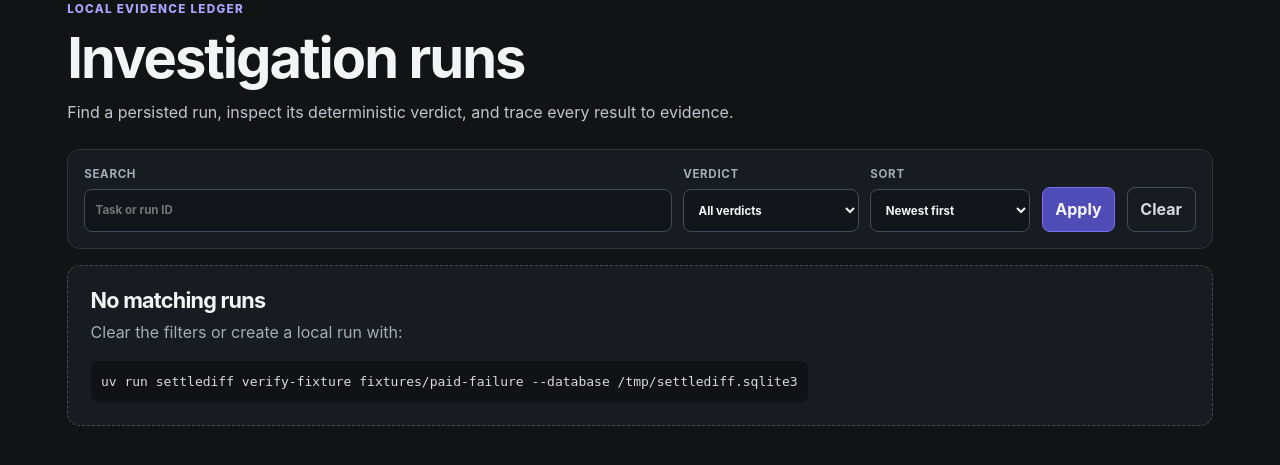
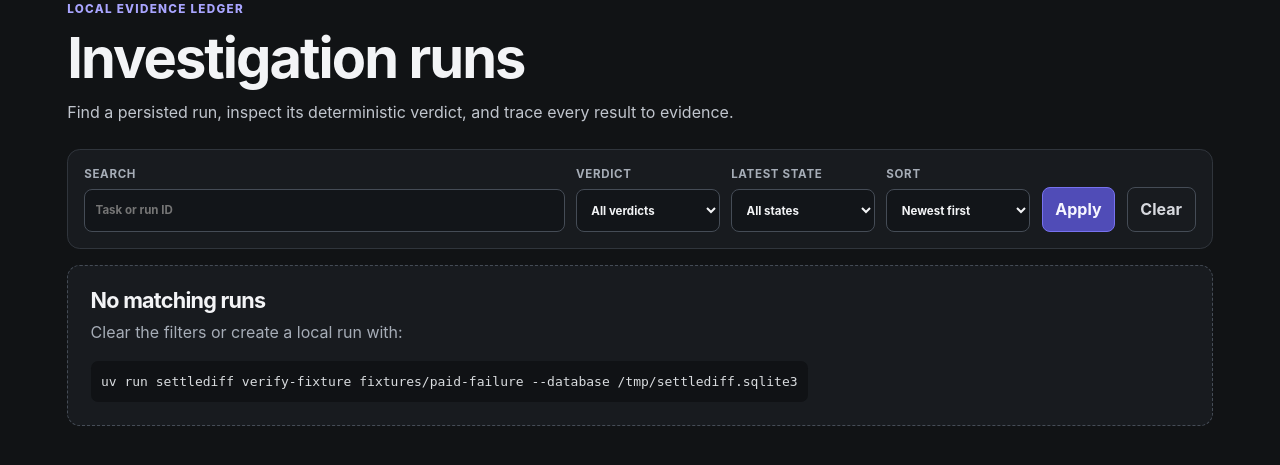
Before and after one commit to ibrahim1023/SettleDiff, a Python web app: template src/settlediff/ui/templates/runs.html in a window 1280 px wide. Shown: the part 91-556 px from the top of the page. Run offline with Jinja, Linux system fonts and the light colour scheme; the template is opened without the code that fills it, so the values that code supplies are empty.

Commit message:
feat: filter persisted runs by latest state
Add bookmarkable latest-state filtering and keep the evidence field column visible on wide comparisons without changing persisted findings.

Generated with [Devin](https://devin.ai)

Co-Authored-By: Devin <158243242+devin-ai-integration[bot]@users.noreply.github.com>

```diff
--- a/src/settlediff/api/app.py
+++ b/src/settlediff/api/app.py
@@ -63,6 +63,7 @@ def create_app(repository: SQLiteReportRepository) -> FastAPI:
     def runs(
         q: str | None = None,
         verdict: Verdict | None = None,
+        state: str | None = None,
         sort: Literal["newest", "oldest", "verdict"] = "newest",
     ) -> str:
         reports = list(repository.list())
@@ -91,12 +92,17 @@ def create_app(repository: SQLiteReportRepository) -> FastAPI:
             }
             for report in reports
         )
+        selected_state = state or ""
+        if selected_state:
+            items = tuple(item for item in items if item["latest_state"] == selected_state)
         return templates.get_template("runs.html").render(
             items=items,
             query=query,
             selected_verdict=verdict.value if verdict is not None else "",
+            selected_state=selected_state,
             selected_sort=sort,
             verdicts=tuple(Verdict),
+            states=("no timeline", *(run_state.value for run_state in RunState)),
         )
 
     app.get("/runs", response_class=HTMLResponse)(runs)
--- a/src/settlediff/ui/static/settlediff.css
+++ b/src/settlediff/ui/static/settlediff.css
@@ -38,7 +38,7 @@ a:focus-visible, button:focus-visible, input:focus-visible, select:focus-visible
 .eyebrow { margin-bottom: .55rem; color: var(--accent); font-size: .73rem; font-weight: 800; letter-spacing: .11em; text-transform: uppercase; }
 .breadcrumb { display: flex; gap: .5rem; align-items: center; margin-bottom: 1.25rem; color: var(--muted); font-size: .8rem; font-family: ui-monospace, SFMono-Regular, monospace; }
 .breadcrumb a { color: #ceccff; text-underline-offset: .25rem; }
-.run-filters { display: grid; grid-template-columns: minmax(15rem, 1fr) minmax(11rem, auto) minmax(10rem, auto) auto auto; gap: .7rem; align-items: end; margin-bottom: 1rem; padding: 1rem; border: 1px solid var(--border); border-radius: .8rem; background: var(--surface); }
+.run-filters { display: grid; grid-template-columns: minmax(13rem, 1fr) repeat(3, minmax(9rem, auto)) auto auto; gap: .7rem; align-items: end; margin-bottom: 1rem; padding: 1rem; border: 1px solid var(--border); border-radius: .8rem; background: var(--surface); }
 .run-filters label { display: grid; gap: .35rem; color: var(--muted); font-size: .72rem; font-weight: 750; letter-spacing: .06em; text-transform: uppercase; }
 .run-filters input, .run-filters select { min-height: 2.65rem; width: 100%; border: 1px solid var(--border-strong); border-radius: .5rem; padding: .55rem .65rem; color: var(--text); background: #121519; font: inherit; }
 .run-filters button, .clear-filters, .secondary-action { display: inline-flex; min-height: 2.65rem; align-items: center; justify-content: center; border-radius: .5rem; padding: .55rem .8rem; font: inherit; font-weight: 750; text-decoration: none; }
@@ -138,6 +138,10 @@ tr:last-child > * { border-bottom: 0; }
 .artifact-actions button { min-height: 2rem; border: 1px solid var(--border-strong); border-radius: .45rem; padding: .3rem .55rem; color: #d6d3ff; background: transparent; cursor: pointer; font: .72rem ui-monospace, SFMono-Regular, monospace; }
 .artifact-json { max-height: 30rem; margin: .7rem .9rem .9rem; padding: .9rem; overflow: auto; border: 1px solid var(--border); border-radius: .55rem; background: #101215; color: #dce1e6; font: .74rem/1.55 ui-monospace, SFMono-Regular, monospace; white-space: pre; }
 .artifact-json.wrap-json { white-space: pre-wrap; }
+@media (min-width: 38.01rem) {
+  .evidence-table thead th:first-child, .evidence-table tbody th { position: sticky; left: 0; z-index: 1; background: #15181c; }
+  .evidence-table thead th:first-child { z-index: 2; }
+}
 @media (max-width: 52rem) {
   .run-filters { grid-template-columns: 1fr 1fr; }
   .search-field { grid-column: 1 / -1; }
--- a/src/settlediff/ui/templates/runs.html
+++ b/src/settlediff/ui/templates/runs.html
@@ -17,6 +17,15 @@
         <option value="">All verdicts</option>
         {% for verdict in verdicts %}
           <option value="{{ verdict.value }}"{% if selected_verdict == verdict.value %} selected{% endif %}>{{ verdict.value }}</option>
+        {% endfor %}
+      </select>
+    </label>
+    <label>
+      <span>Latest state</span>
+      <select name="state">
+        <option value="">All states</option>
+        {% for state in states %}
+          <option value="{{ state }}"{% if selected_state == state %} selected{% endif %}>{{ state|replace("_", " ")|title }}</option>
         {% endfor %}
       </select>
     </label>
```
Also changed, not shown: tests/integration/api/test_app.py (+13 -1 lines).
